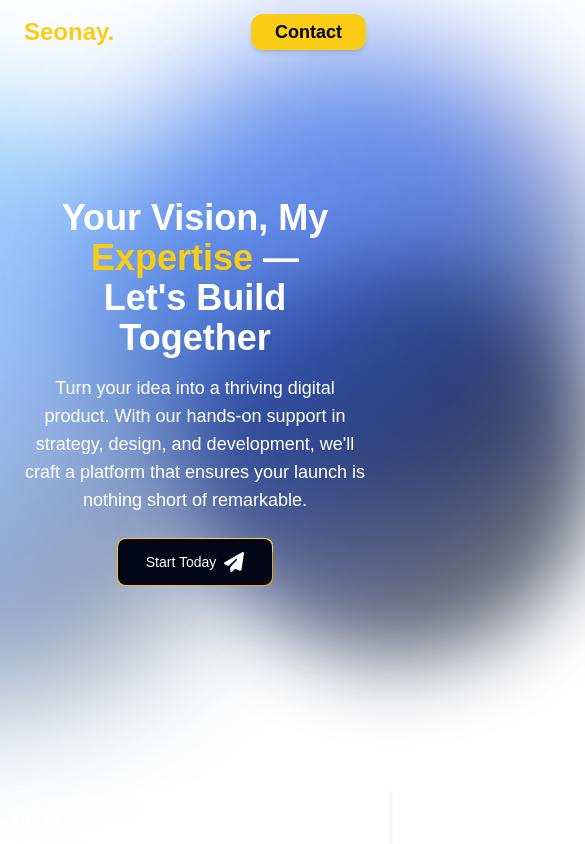
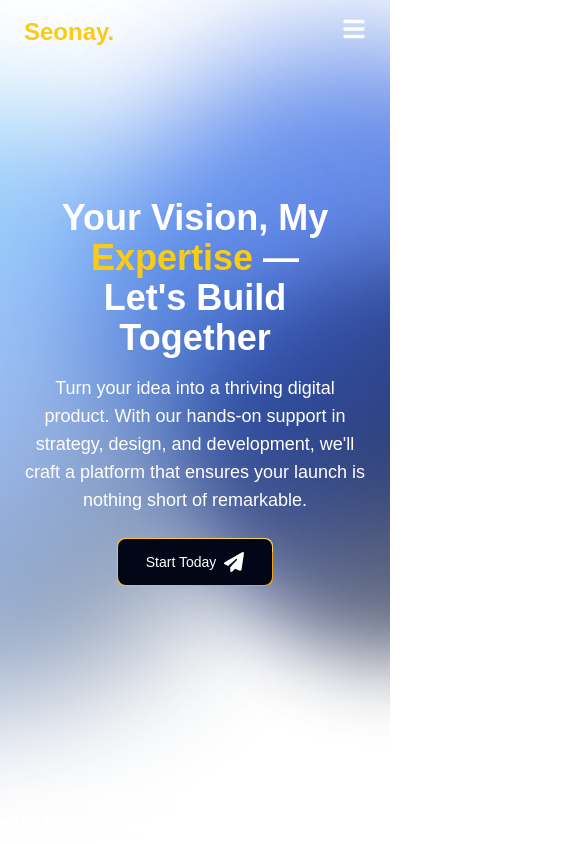
Before and after one commit to D-Seonay/portfolio-matheo-delaunay-2025, a Next.js app: page / in a window 390 px wide. Shown: the top 844 px of the page, 585 px wide, since content can reach past the window. Built offline with nearby package versions, Linux system fonts and the light colour scheme.

Commit message:
[ADD] ajoute d'un menu burger

```diff
--- a/src/app/components/Navbar.tsx
+++ b/src/app/components/Navbar.tsx
@@ -1,9 +1,16 @@
 "use client";
 
+import { useState } from "react";
 import { motion } from "framer-motion";
-import Link from "next/link";
+import { FaBars, FaTimes } from "react-icons/fa";
 
 export default function Navbar() {
+  const [isOpen, setIsOpen] = useState(false);
+
+  const toggleMenu = () => {
+    setIsOpen(!isOpen);
+  };
+
   return (
     <motion.nav
       initial={{ opacity: 0, y: -20 }}
@@ -12,11 +19,11 @@ export default function Navbar() {
       className="fixed top-0 left-0 w-full py-4 px-6 flex justify-between items-center z-50"
     >
       {/* Logo */}
-      <Link href="/" className="text-primary text-2xl font-bold">
+      <a href="/" className="text-primary text-2xl font-bold">
         Seonay.
-      </Link>
+      </a>
 
-      {/* Menu */}
+      {/* Menu Desktop */}
       <ul className="hidden md:flex gap-6 px-6 py-3 rounded-xl backdrop-blur-lg shadow-md">
         {["Home", "About Me", "Projects", "FAQ"].map((item, index) => (
           <motion.li
@@ -25,25 +32,64 @@ export default function Navbar() {
             whileTap={{ scale: 0.9 }}
             className="cursor-pointer mx-2"
           >
-            <Link href={`/${item.toLowerCase().replace(" ", "-")}`} className="text-white text-lg hover:text-primary transition">
+            <a href={`#${item.toLowerCase().replace(" ", "-")}`} className="text-white text-lg hover:text-primary transition">
               {item}
-            </Link>
+            </a>
           </motion.li>
         ))}
       </ul>
 
       {/* CTA Contact */}
-      <motion.div
-        whileHover={{ scale: 1.1 }}
-        whileTap={{ scale: 0.9 }}
-      >
-        <Link href="/contact" className="bg-primary text-black px-6 py-2 rounded-xl text-lg font-bold shadow-md hover:bg-yellow-500 transition">
+      <motion.div whileHover={{ scale: 1.1 }} whileTap={{ scale: 0.9 }} className="hidden md:block">
+        <a href="#contact" className="bg-primary text-black px-6 py-2 rounded-xl text-lg font-bold shadow-md hover:bg-yellow-500 transition">
           Contact
-        </Link>
-        {/* <button className="bg-white text-black px-4 py-2 rounded-lg shadow-lg">Contact Us</button> */}
+        </a>
+      </motion.div>
 
+      {/* Burger Menu (Mobile) */}
+      <div className="md:hidden text-gray-800">
+        <button onClick={toggleMenu} className="text-2xl" title="Open menu" aria-label="Open menu" type="button">
+          <FaBars size={24} className="text-white hover:text-primary transition" />
+        </button>
+      </div>
 
-      </motion.div>
+      {/* Menu Mobile (Slide-in) */}
+      {isOpen && (
+        <motion.div
+          initial={{ x: "100%" }}
+          animate={{ x: 0 }}
+          exit={{ x: "100%" }}
+          transition={{ duration: 0.3 }}
+          className="fixed top-0 right-0 w-full h-full bg-black/80 backdrop-blur-lg flex flex-col items-center justify-center gap-6 shadow-lg md:hidden"
+        >
+          {/* Bouton pour fermer le menu */}
+            <button
+            type="button"
+            onClick={toggleMenu}
+            className="absolute top-6 right-6 text-white text-3xl cursor-pointer hover:text-primary transition"
+            title="Close menu"
+            aria-label="Close menu"
+            >
+            <FaTimes />
+            </button>
+
+          {["Home", "About Me", "Projects", "FAQ", "Contact"].map((item, index) => (
+            <motion.div
+              key={index}
+              whileHover={{ scale: 1.1 }}
+              whileTap={{ scale: 0.9 }}
+            >
+              <a
+                href={`#${item.toLowerCase().replace(" ", "-")}`}
+                className="text-white text-2xl hover:text-primary transition"
+                onClick={toggleMenu} // Ferme le menu après un clic
+              >
+                {item}
+              </a>
+            </motion.div>
+          ))}
+        </motion.div>
+      )}
     </motion.nav>
   );
 }
--- a/src/app/page.tsx
+++ b/src/app/page.tsx
@@ -8,7 +8,7 @@ import Footer from "./components/Footer";
 
 export default function Home() {
   return (
-    <div className="min-h-screen min-w-screen flex items-center justify-center flex-col">
+    <div className="min-h-screen min-w-screen flex items-center justify-center flex-col overflow-x-hidden">
       <Navbar />
       <HomePage />
       <ServicesBanner />
```
